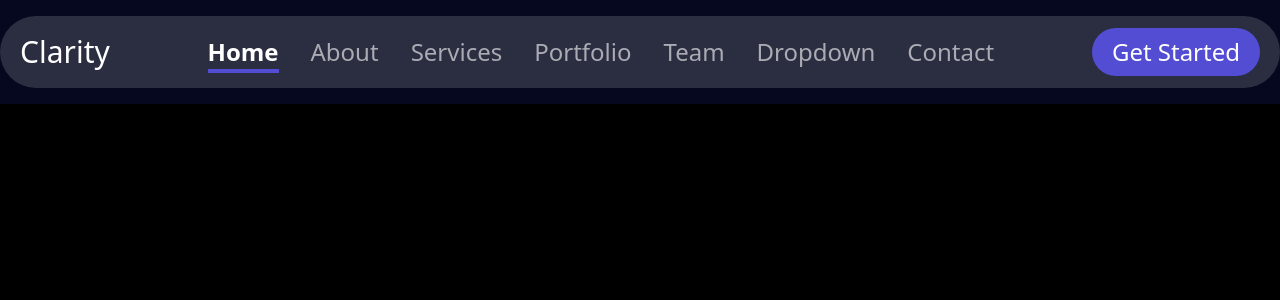
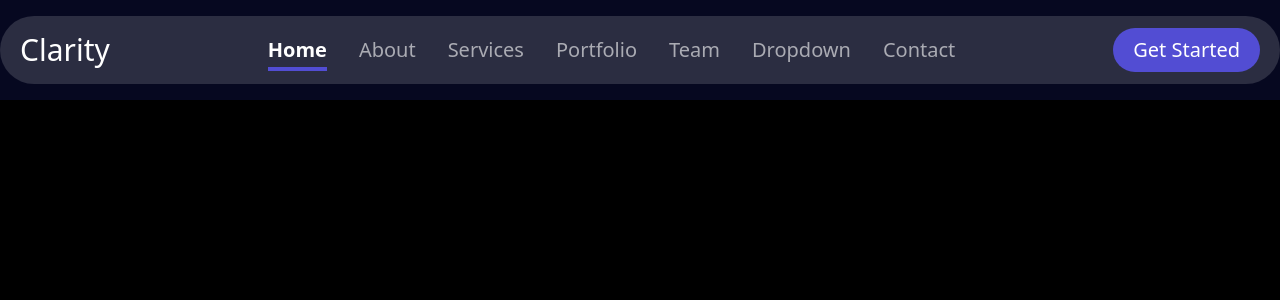
Before and after one commit to Vivek-Sharma-dev/Clarity, a React (Vite) app: page / in a window 1280 px wide. Shown: the top 300 px of the page. Built offline with nearby package versions, Linux system fonts and the light colour scheme.

Commit message:
bug fixed

```diff
--- a/src/Components/Header/Btn.jsx
+++ b/src/Components/Header/Btn.jsx
@@ -2,7 +2,7 @@ import React from 'react'
 
 const Btn = () => {
   return (
-    <button className='text-md lg:text-2xl text-white px-2 py-1 lg:px-5 lg:py-2 rounded-full bg-(--secondary-color) font-medium'>
+    <button className='text-md lg:text-xl text-white px-2 py-1 lg:px-5 lg:py-2 rounded-full bg-(--secondary-color) font-medium'>
       Get Started
     </button>
   )
--- a/src/Components/Header/NavLinks.jsx
+++ b/src/Components/Header/NavLinks.jsx
@@ -11,6 +11,8 @@ import {
 import { Menu } from "lucide-react";
 
 const NavLinks = () => {
+  const dropdownRef = useRef(null);
+  const [openDropdown, setOpenDropdown] = useState(false);
   const [isMenuActive, setIsMenuActive] = useState(false);
   const [active, setActive] = useState("home");
   const menuRef = useRef(null);
@@ -38,6 +40,9 @@ const NavLinks = () => {
       if (menuRef.current && !menuRef.current.contains(e.target)) {
         setIsMenuActive(false);
       }
+      if (dropdownRef.current && !dropdownRef.current.contains(e.target)) {
+        setOpenDropdown(false);
+      }
     }
 
     document.addEventListener("mousedown", handleClickOutside);
@@ -50,15 +55,13 @@ const NavLinks = () => {
 
   return (
     <nav ref={menuRef} className="order-10 lg:order-0 ml-3 lg:ml-0">
-
       <button
         onClick={() => setIsMenuActive(!isMenuActive)}
         className="text-white lg:hidden"
       >
-        <Menu size={33}/>
+        <Menu size={33} />
       </button>
       <ul
-
         className={`${menuBaseStyle} ${
           isMenuActive ? menuMobileStyleOpen : menuMobileStyleClose
         } ${menuLaptopStyle}`}
@@ -85,10 +88,25 @@ const NavLinks = () => {
               </Link>
             </li>
           ) : (
-            <li className="relative" key={link.id}>
+            <li ref={dropdownRef} className="relative z-50" key={link.id}>
               <div className="group">
-                <span className={navLinkBase}>{link.label}</span>
-                <ul className="absolute pointer-events-none opacity-0  group-hover:opacity-100 group-hover:pointer-events-auto w-52 px-5 bg-(--secondary-color)/70 backdrop-blur-2xl -left-6 top-full mt-1 py-3 rounded-2xl transition-all duration-300 scale-0 group-hover:scale-100">
+                <span
+                  onClick={() => setOpenDropdown(!openDropdown)}
+                  className={navLinkBase}
+                >
+                  {link.label}
+                </span>
+                <ul
+                  className={`absolute z-50 transition-all w-50 text-center duration-300 bg-(--secondary-color)/70 backdrop-blur-sm px-4 py-3 rounded-lg
+    ${
+      openDropdown
+        ? "opacity-100 pointer-events-auto scale-100 -right-52  -top-20"
+        : "opacity-0 pointer-events-none scale-95 -right-52  -top-20"
+    }
+    lg:opacity-0 lg:pointer-events-none lg:scale-95
+    lg:group-hover:opacity-100 lg:group-hover:pointer-events-auto lg:group-hover:scale-100
+  `}
+                >
                   {link.children.map((child) => (
                     <li key={child.id} className="mt-2">
                       <Link to={child.id} duration={1200} smooth={true}>
--- a/src/Pages/HeroSection.jsx
+++ b/src/Pages/HeroSection.jsx
@@ -2,9 +2,9 @@ import React from 'react'
 
 const HeroSection = () => {
   return (
-    <div id='home' className='min-h-[2000px] bg-black '>
+    <section id='home' className='min-h-[2000px] bg-black '>
 
-    </div>
+    </section>
   )
 }
 
--- a/src/Style/NavStyles.js
+++ b/src/Style/NavStyles.js
@@ -1,11 +1,11 @@
 import React from "react";
 
 export const navLinkBase =
-  "relative transition-all duration-300 before:content-[''] before:absolute before:left-0 before:bottom-[-5px] before:w-0 before:h-1 before:bg-[var(--secondary-color)] before:transition-all before:duration-300 hover:text-white hover:before:w-full text-white/60 text-lg lg:text-2xl cursor-pointer ";
+  "relative transition-all duration-300 before:content-[''] before:absolute before:left-0 before:-bottom-2 before:w-0 before:h-1 before:bg-[var(--secondary-color)] before:transition-all before:duration-300 hover:text-white hover:before:w-full text-white/60 text-lg lg:text-xl cursor-pointer ";
 
-export const navLinkActive = `relative transition-all duration-300 before:content-[''] before:absolute before:left-0 before:bottom-[-5px] before:w-0 before:h-1 before:bg-[var(--secondary-color)] before:transition-all before:duration-300 text-white before:w-full font-bold text-lg lg:text-2xl `;
+export const navLinkActive = `relative transition-all duration-300 before:content-[''] before:absolute before:left-0 before:-bottom-2 before:w-0 before:h-1 before:bg-[var(--secondary-color)] before:transition-all before:duration-300 text-white before:w-full font-bold text-lg lg:text-xl `;
 
 export const menuBaseStyle = "flex items-center ";
-export const menuMobileStyleOpen = "flex-col gap-4 absolute translate-x-0 top-full left-0 items-end px-5 rounded-b-lg w-1/2 py-4 bg-[var(--primary-color)] transition-all duration-300 max-h-fit overflow-hidden";
+export const menuMobileStyleOpen = "flex-col gap-4 absolute translate-x-0 top-full left-0 items-end px-5 rounded-b-lg w-1/2 py-4 bg-[var(--primary-color)] transition-all duration-300 max-h-fit";
 export const menuMobileStyleClose = "flex-col gap-4 -translate-x-full opacity-0 pointer-events-none absolute  transition-all duration-300 left-0 top-full items-end px-5 rounded-b-lg w-1/2 py-4 bg-[var(--primary-color)] max-h-0";
 export const menuLaptopStyle = "lg:flex-row lg:gap-8 lg:static lg:opacity-100 lg:pointer-events-auto lg:translate-x-0 lg:items-center lg:w-auto lg:py-0 lg:bg-transparent ";
```
